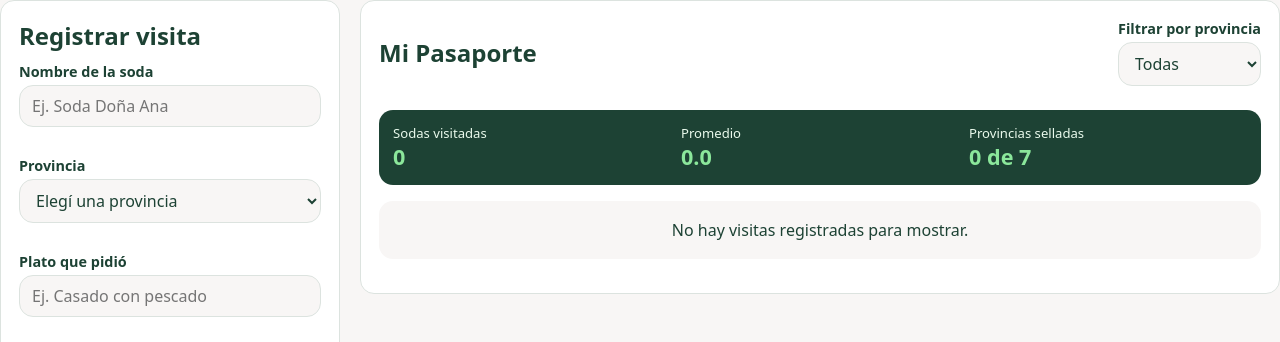
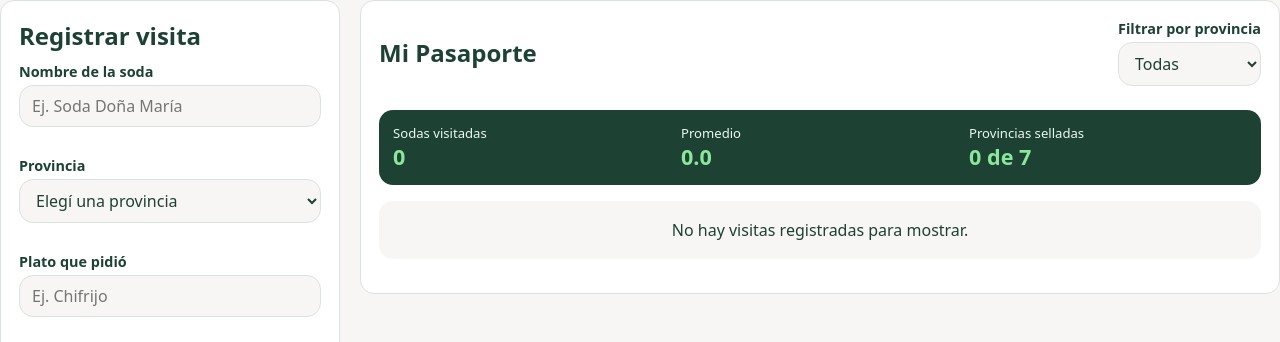
Before and after one commit to msotobr-13/pasaporte-gallo-pinto, a plain HTML site: page index.html in a window 1280 px wide. Shown: the part 118-460 px from the top of the page. Drawn offline with Linux system fonts and the light colour scheme; no server answers.

Commit message:
Actualizar el texto provisional para los campos de entrada «soda» y «plato»

```diff
--- a/index.html
+++ b/index.html
@@ -24,7 +24,7 @@
         <form id="form-visita" novalidate>
           <div class="campo">
             <label for="soda">Nombre de la soda</label>
-            <input type="text" id="soda" name="soda" placeholder="Ej. Soda Doña Ana" />
+            <input type="text" id="soda" name="soda" placeholder="Ej. Soda Doña María" />
             <p class="error" id="error-soda"></p>
           </div>
 
@@ -45,7 +45,7 @@
 
           <div class="campo">
             <label for="plato">Plato que pidió</label>
-            <input type="text" id="plato" name="plato" placeholder="Ej. Casado con pescado" />
+            <input type="text" id="plato" name="plato" placeholder="Ej. Chifrijo" />
             <p class="error" id="error-plato"></p>
           </div>
 
```
